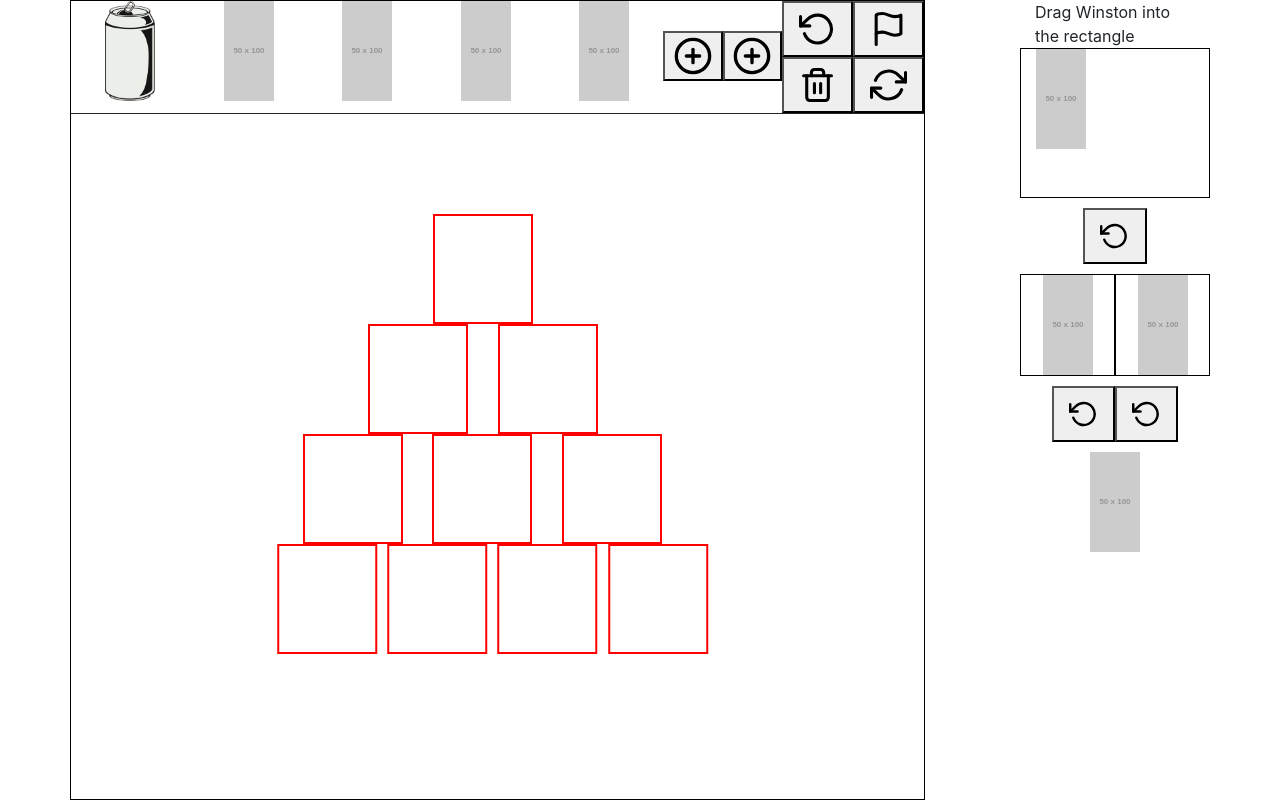
After one commit to tomDeprez/Jeu2Massacre, a PHP site: page /index.php in a window 1280 px wide. The commit adds this page. Run offline with PHP 8.4, Linux system fonts and the light colour scheme; grey boxes labelled with a size stand in for pictures from a placeholder-image service; some libraries are stand-ins or nearby versions.

Commit message:
Modif JS

```diff
--- a/Projet/css/style.css
+++ b/Projet/css/style.css
@@ -5,7 +5,7 @@
     border: 1px solid rgb(0, 0, 0);
     text-align: center;
     width: 600px;
-    height: 600px;
+    height: 800px;
     box-shadow: 0 13px 8px -10px rgba(0, 0, 0, 0.2);
 }
 
@@ -32,3 +32,25 @@
 .space-center{
     height: 300px;
 }
+
+@keyframes float {
+    0% {
+      transform: translatey(0px);
+      width: 100%;
+      height: auto;
+      transform: rotate(0deg);
+    }
+    50% {
+      transform: translatey(-20px);
+      width: 50%;
+      height: auto;
+      transform: rotate(180deg);
+    }
+    100% {
+
+      transform: translatex(-20px);
+      width: 0%;
+      height: auto;
+      transform: rotate(330deg);
+    }
+  }
--- /dev/null
+++ b/Projet/index.php
@@ -0,0 +1,257 @@
+<!DOCTYPE html>
+<html lang="fr">
+
+<head>
+    <meta charset="UTF-8">
+    <meta name="viewport" content="width=device-width, initial-scale=1.0">
+    <link rel="stylesheet" href="css/style.css">
+    <link rel="stylesheet" href="https://stackpath.bootstrapcdn.com/bootstrap/4.3.1/css/bootstrap.min.css"
+        integrity="sha384-ggOyR0iXCbMQv3Xipma34MD+dH/1fQ784/j6cY/iJTQUOhcWr7x9JvoRxT2MZw1T" crossorigin="anonymous">
+    <title>Jeu2Massacre</title>
+</head>
+
+<body>
+    <div class="container">
+        <div class="row">
+            <div class="col-9">
+                <div class="row">
+                    <div class="col-12" id="dropzone">
+                        <div class="row">
+                            <div class="col-12" style="height: 100%; border-bottom: 1px solid;">
+                                <div class="row">
+                                    <div class="col-10">
+                                        <div class="row">
+                                            <div class="col-2" style="height: 100%;">
+                                                <div class="row justify-content-center">
+                                                    <img class="element" src="img/can2.png" height="100px">
+                                                </div>
+                                            </div>
+                                            <div class="col-2" style="height: 100%;">
+                                                <div class="row justify-content-center">
+                                                    <img class="element" src="https://fakeimg.pl/50x100" height="100px">
+
+                                                </div>
+                                            </div>
+                                            <div class="col-2" style="height: 100%;">
+                                                <div class="row justify-content-center">
+                                                    <img class="" src="https://fakeimg.pl/50x100" height="100px">
+                                                </div>
+                                            </div>
+                                            <div class="col-2" style="height: 100%;">
+                                                <div class="row justify-content-center">
+                                                    <img class="" src="https://fakeimg.pl/50x100" height="100px">
+                                                </div>
+                                            </div>
+                                            <div class="col-2" style="height: 100%;">
+                                                <div class="row justify-content-center">
+                                                    <img class="" src="https://fakeimg.pl/50x100" height="100px">
+                                                </div>
+                                            </div>
+                                            <div class="col-2">
+                                                <div class="row">
+                                                    <div class="col-12 space-30"></div>
+                                                    <button class="col-6" style="height: 50px;">
+                                                        <div class="row justify-content-center">
+                                                            <svg xmlns="http://www.w3.org/2000/svg" width="40"
+                                                                height="40" viewBox="0 0 24 24" fill="none"
+                                                                stroke="currentColor" stroke-width="2"
+                                                                stroke-linecap="round" stroke-linejoin="round"
+                                                                class="feather feather-plus-circle">
+                                                                <circle cx="12" cy="12" r="10"></circle>
+                                                                <line x1="12" y1="8" x2="12" y2="16"></line>
+                                                                <line x1="8" y1="12" x2="16" y2="12"></line>
+                                                            </svg>
+                                                        </div>
+                                                    </button>
+                                                    <button class="col-6" style="height: 50px;">
+                                                        <div class="row justify-content-center">
+                                                            <svg xmlns="http://www.w3.org/2000/svg" width="40"
+                                                                height="40" viewBox="0 0 24 24" fill="none"
+                                                                stroke="currentColor" stroke-width="2"
+                                                                stroke-linecap="round" stroke-linejoin="round"
+                                                                class="feather feather-plus-circle">
+                                                                <circle cx="12" cy="12" r="10"></circle>
+                                                                <line x1="12" y1="8" x2="12" y2="16"></line>
+                                                                <line x1="8" y1="12" x2="16" y2="12"></line>
+                                                            </svg>
+                                                        </div>
+                                                    </button>
+                                                </div>
+                                            </div>
+                                        </div>
+                                    </div>
+                                    <div class="col-2">
+                                        <div class="row justify-content-center">
+                                            <button class="col-6">
+                                                <div class="row">
+                                                    <svg xmlns="http://www.w3.org/2000/svg" width="50" height="50"
+                                                        viewBox="0 0 24 24" fill="none" stroke="currentColor"
+                                                        stroke-width="2" stroke-linecap="round" stroke-linejoin="round"
+                                                        class="col-12 feather feather-rotate-ccw">
+                                                        <polyline points="1 4 1 10 7 10"></polyline>
+                                                        <path d="M3.51 15a9 9 0 1 0 2.13-9.36L1 10"></path>
+                                                    </svg>
+                                                </div>
+                                            </button>
+                                            <button class="col-6">
+                                                <div class="row">
+                                                    <svg xmlns="http://www.w3.org/2000/svg" width="50" height="50"
+                                                        viewBox="0 0 24 24" fill="none" stroke="currentColor"
+                                                        stroke-width="2" stroke-linecap="round" stroke-linejoin="round"
+                                                        class="col-12 feather feather-flag">
+                                                        <path
+                                                            d="M4 15s1-1 4-1 5 2 8 2 4-1 4-1V3s-1 1-4 1-5-2-8-2-4 1-4 1z">
+                                                        </path>
+                                                        <line x1="4" y1="22" x2="4" y2="15"></line>
+                                                    </svg>
+                                                </div>
+                                            </button>
+                                            <button class="col-6">
+                                                <div class="row">
+                                                    <svg xmlns="http://www.w3.org/2000/svg" width="50" height="50"
+                                                        viewBox="0 0 24 24" fill="none" stroke="currentColor"
+                                                        stroke-width="2" stroke-linecap="round" stroke-linejoin="round"
+                                                        class="col-12 feather feather-trash-2">
+                                                        <polyline points="3 6 5 6 21 6"></polyline>
+                                                        <path
+                                                            d="M19 6v14a2 2 0 0 1-2 2H7a2 2 0 0 1-2-2V6m3 0V4a2 2 0 0 1 2-2h4a2 2 0 0 1 2 2v2">
+                                                        </path>
+                                                        <line x1="10" y1="11" x2="10" y2="17"></line>
+                                                        <line x1="14" y1="11" x2="14" y2="17"></line>
+                                                    </svg>
+                                                </div>
+                                            </button>
+                                            <button class="col-6">
+                                                <div class="row">
+                                                    <svg xmlns="http://www.w3.org/2000/svg" width="50" height="50"
+                                                        viewBox="0 0 24 24" fill="none" stroke="currentColor"
+                                                        stroke-width="2" stroke-linecap="round" stroke-linejoin="round"
+                                                        class="col-12 feather feather-refresh-cw">
+                                                        <polyline points="23 4 23 10 17 10"></polyline>
+                                                        <polyline points="1 20 1 14 7 14"></polyline>
+                                                        <path
+                                                            d="M3.51 9a9 9 0 0 1 14.85-3.36L23 10M1 14l4.64 4.36A9 9 0 0 0 20.49 15">
+                                                        </path>
+                                                    </svg>
+                                                </div>
+                                            </button>
+                                        </div>
+                                    </div>
+                                </div>
+                            </div>
+                        </div>
+
+                        <div id="cardPile" style="position: relative; top:100px">
+                            <div class="row"
+                                style="position: absolute; top: 0; left: 50%; transform: translate(-50%,0);">
+                                <div class="col-12">
+                                    <div style="border: 2px solid red; width: 100px; height: 110px;"></div>
+                                </div>
+                            </div>
+                            <div class="row"
+                                style="position: absolute; top: 110px; left: 50%; transform: translate(-50%,0);">
+                                <div class="col-6">
+                                    <div style="border: 2px solid red; width: 100px; height: 110px;"></div>
+                                </div>
+                                <div class="col-6">
+                                    <div style="border: 2px solid red; width: 100px; height: 110px;"></div>
+                                </div>
+                            </div>
+                            <div class="row"
+                                style="position: absolute; top: 220px; left: 50%; transform: translate(-50%,0);">
+                                <div class="col-4">
+                                    <div style="border: 2px solid red; width: 100px; height: 110px;"></div>
+                                </div>
+                                <div class="col-4">
+                                    <div style="border: 2px solid red; width: 100px; height: 110px;"></div>
+                                </div>
+                                <div class="col-4">
+                                    <div style="border: 2px solid red; width: 100px; height: 110px;"></div>
+                                </div>
+                            </div>
+                            <div class="row"
+                                style="position: absolute; top: 330px; left: 50%; transform: translate(-50%,0);">
+                                <div class="col-3">
+                                    <div style="border: 2px solid red; width: 100px; height: 110px;"></div>
+                                </div>
+                                <div class="col-3">
+                                    <div style="border: 2px solid red; width: 100px; height: 110px;"></div>
+                                </div>
+                                <div class="col-3">
+                                    <div style="border: 2px solid red; width: 100px; height: 110px;"></div>
+                                </div>
+                                <div class="col-3">
+                                    <div style="border: 2px solid red; width: 100px; height: 110px;"></div>
+                                </div>
+                            </div>
+                        </div>
+
+                    </div>
+                </div>
+            </div>
+            <div class="col-1"></div>
+            <div class="col-2">
+                <div class="row justify-content-center">
+                    <div class="col-12">Drag Winston into the rectangle</div>
+                    <div class="add-picture col-12">
+                        <img class="" src="https://fakeimg.pl/50x100" height="100px">
+                    </div>
+                    <div class="col-12 space-10"></div>
+                    <div class="col-4"></div>
+                    <button class="col-4">
+                        <div class="row">
+                            <svg xmlns="http://www.w3.org/2000/svg" width="50" height="50" viewBox="0 0 24 24"
+                                fill="none" stroke="currentColor" stroke-width="2" stroke-linecap="round"
+                                stroke-linejoin="round" class="col-12 feather feather-rotate-ccw">
+                                <polyline points="1 4 1 10 7 10"></polyline>
+                                <path d="M3.51 15a9 9 0 1 0 2.13-9.36L1 10"></path>
+                            </svg>
+                        </div>
+                    </button>
+                    <div class="col-4"></div>
+                    <div class="col-12 space-10"></div>
+                    <div class="add-picture col-6" style="height: 100%;">
+                        <div class="row justify-content-center">
+                            <img class="" src="https://fakeimg.pl/50x100" height="100px">
+                        </div>
+                    </div>
+                    <div class="add-picture col-6" style="height: 100%;">
+                        <div class="row justify-content-center">
+                            <img class="" src="https://fakeimg.pl/50x100" height="100px">
+                        </div>
+                    </div>
+                    <div class="col-12 space-10"></div>
+                    <div class="col-2"></div>
+                    <button class="col-4">
+                        <div class="row">
+                            <svg xmlns="http://www.w3.org/2000/svg" width="50" height="50" viewBox="0 0 24 24"
+                                fill="none" stroke="currentColor" stroke-width="2" stroke-linecap="round"
+                                stroke-linejoin="round" class="col-12 feather feather-rotate-ccw">
+                                <polyline points="1 4 1 10 7 10"></polyline>
+                                <path d="M3.51 15a9 9 0 1 0 2.13-9.36L1 10"></path>
+                            </svg>
+                        </div>
+                    </button>
+                    <button class="col-4">
+                        <div class="row">
+                            <svg xmlns="http://www.w3.org/2000/svg" width="50" height="50" viewBox="0 0 24 24"
+                                fill="none" stroke="currentColor" stroke-width="2" stroke-linecap="round"
+                                stroke-linejoin="round" class="col-12 feather feather-rotate-ccw">
+                                <polyline points="1 4 1 10 7 10"></polyline>
+                                <path d="M3.51 15a9 9 0 1 0 2.13-9.36L1 10"></path>
+                            </svg>
+                        </div>
+                    </button>
+                    <div class="col-2"></div>
+                    <div class="col-12 space-10"></div>
+                    <img id="ballon" class="" src="https://fakeimg.pl/50x100" height="100px">
+                </div>
+            </div>
+        </div>
+    </div>
+</body>
+<script src="https://ajax.googleapis.com/ajax/libs/jquery/3.5.1/jquery.min.js"></script>
+<script type="text/javascript" src="https://ajax.googleapis.com/ajax/libs/jqueryui/1.11.4/jquery-ui.min.js"></script>
+<script src="js/script.js"></script>
+
+</html>
```
Also changed, not shown: Projet/js/script.js (+70 -23 lines).
